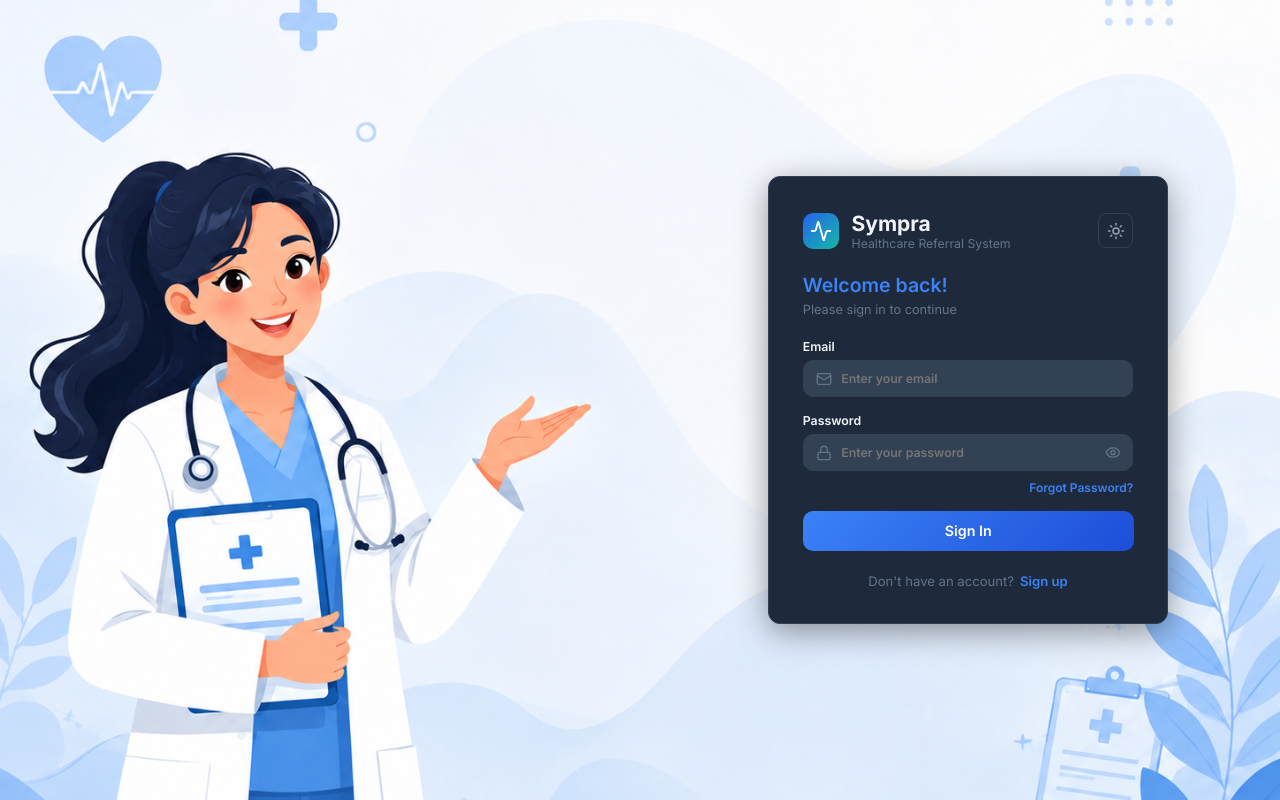
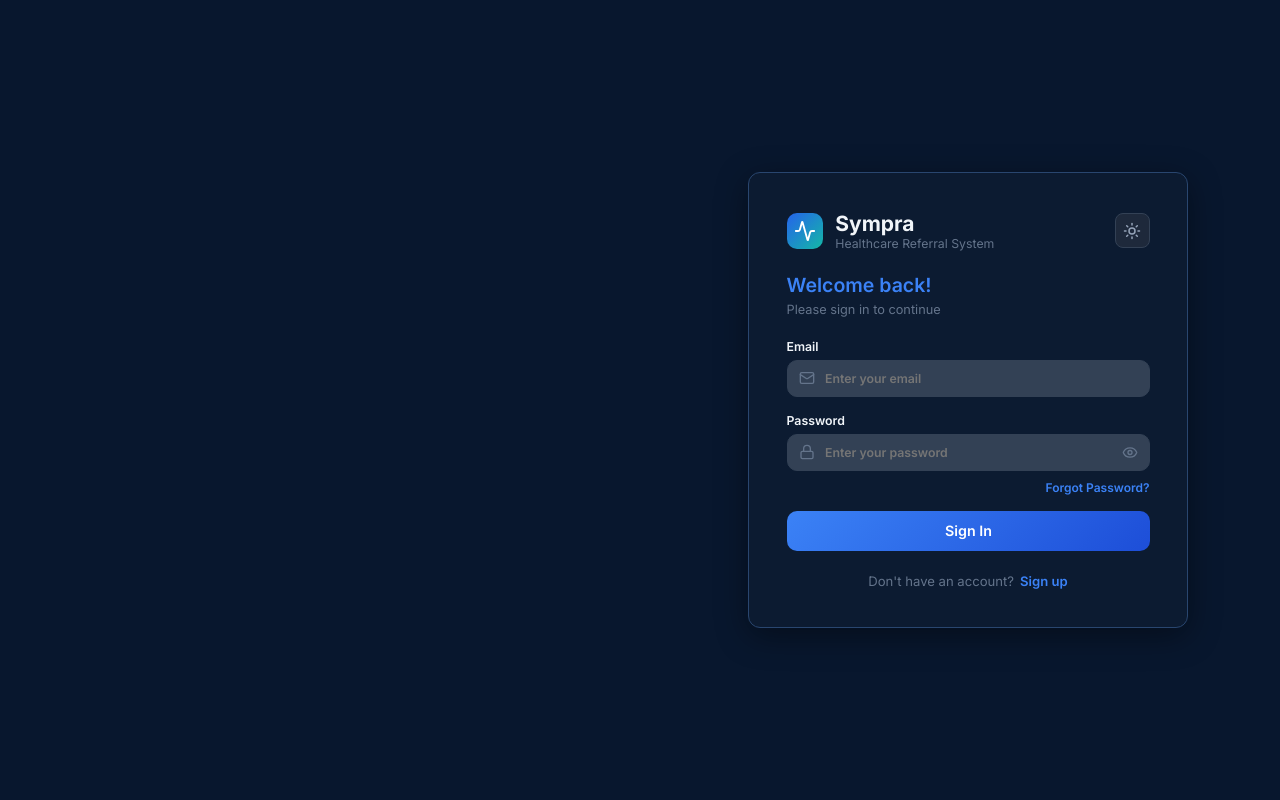
Before and after one commit to gabriel-codes-droid/healthcare-referral-system, a React (Vite) app in the folder frontend/: page /login in a window 1280 px wide. Built offline with nearby package versions, Linux system fonts and the light colour scheme; no server answers.

Commit message:
Background ui fixes

```diff
--- a/frontend/src/style.css
+++ b/frontend/src/style.css
@@ -1043,11 +1043,7 @@
   min-height: 100vh;
   display: grid;
   grid-template-columns: 1.05fr 1fr;
-  background-color: var(--bg);
-  background-image: url('/login-background.png');
-  background-size: cover;
-  background-position: center;
-  background-repeat: no-repeat;
+  background: var(--bg);
 }
 
 /* Used by pages (e.g. Register) that only render one panel —
@@ -1064,7 +1060,19 @@
   display: flex;
   align-items: center;
   justify-content: center;
+  background-color: var(--bg);
+  background-image: url('/login-background.png');
+  background-size: cover;
+  background-position: center;
+  background-repeat: no-repeat;
   animation: login-visual-reveal 0.7s ease-out both;
+}
+
+[data-theme='dark'] .login-illustration-panel {
+  background-color: #08172e;
+  background-image: url('/login-background-dark.png');
+  background-size: auto 100%;
+  background-position: left center;
 }
 
 .login-blob {
@@ -1173,11 +1181,24 @@
   background: var(--bg-card);
   border: 1px solid var(--border);
   border-radius: var(--radius);
-  padding: 2.25rem;
+  padding: 2.5rem;
   width: 100%;
-  max-width: 400px;
+  max-width: 440px;
   box-shadow: var(--shadow-lg);
   animation: login-card-reveal 0.65s ease-out both;
+}
+
+[data-theme='dark'] .login-page {
+  background: #08172e;
+}
+
+[data-theme='dark'] .login-form-panel {
+  background: #08172e;
+}
+
+[data-theme='dark'] .login-card {
+  background: #0c1b31;
+  border-color: #29466f;
 }
 
 .login-brand {
```
Also changed, not shown: frontend/public/login-background-dark.png (added).
